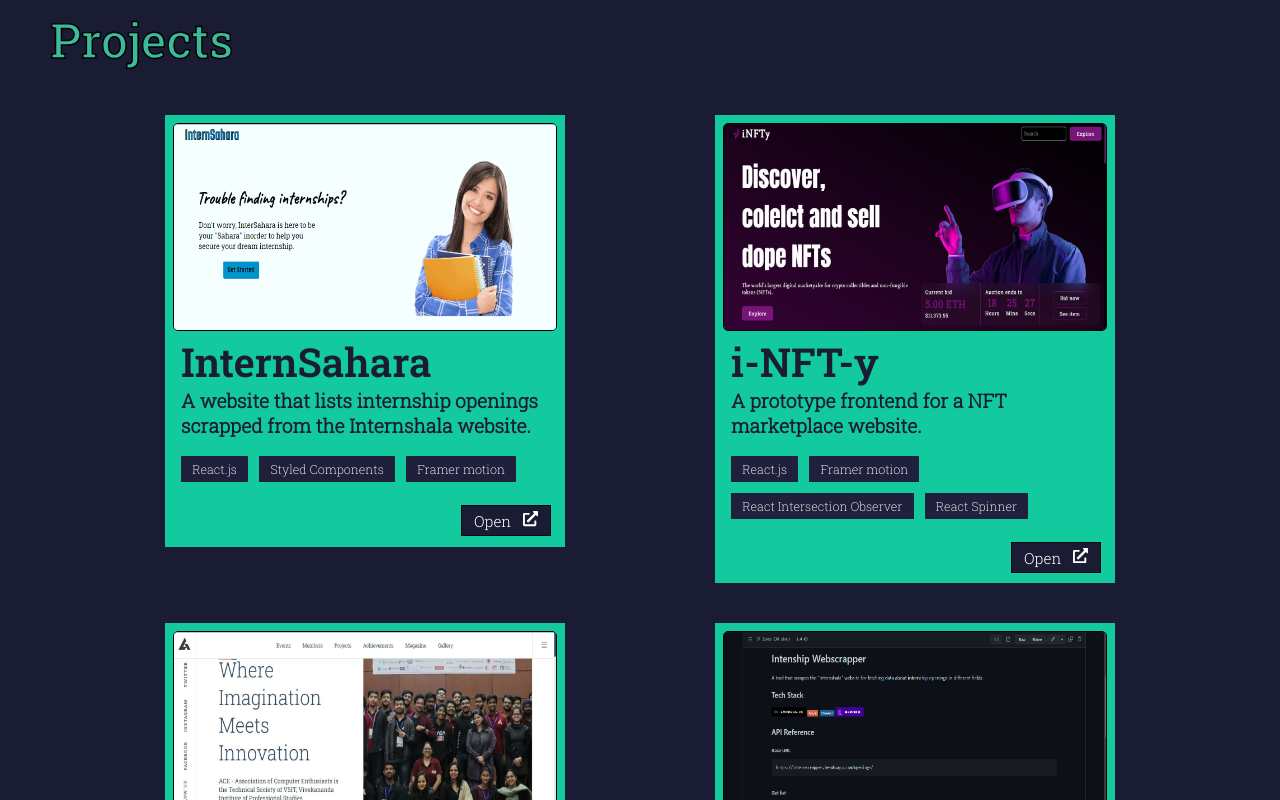
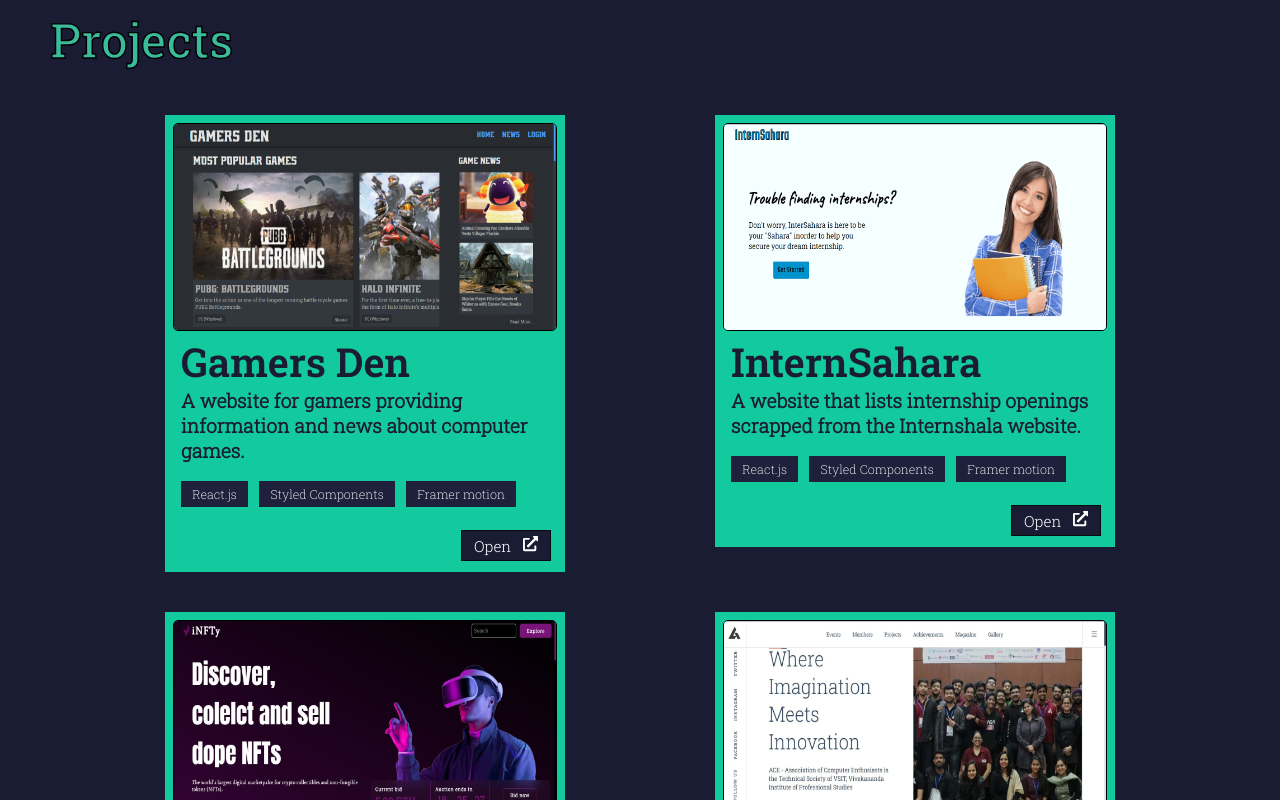
Before and after one commit to Yash-RajSingh/Portfolio, a React (Create React App) app: page / in a window 1280 px wide. Shown: the part 1980-2780 px from the top of the page. Built offline with nearby package versions, Linux system fonts and the light colour scheme.

Commit message:
Content Updates

```diff
--- a/src/components/header/header.js
+++ b/src/components/header/header.js
@@ -14,25 +14,11 @@
 const Header = () => {
     let history = useHistory()
     const [IsOpen, SetIsOpen] = useState(false)
-    const [Color, SetColor] = useState('#4FD1C5')
-    function toggler() {
-        SetIsOpen(IsOpen => !IsOpen)
-    }
-    function toggleColor() {
-        if (Color === '#4FD1C5') {
-            SetColor((Color) => {
-                Color = '#1a1c34'
-                return Color
-            })
-        }
-        else {
-            SetColor(Color => Color = '#4FD1C5')
-        }
-    }
+    const [Color, SetColor] = useState(true)
     return (
         <>
             <div className='icon'>
-                <Hamburger color={Color} size={30} onToggle={() => { toggler(); toggleColor() }} />
+                <Hamburger color={Color ? "#4FD1C5" : "#1a1c34"} size={30} onToggle={() => { SetIsOpen(!IsOpen); SetColor(!Color) }} />
             </div>
             <div className={'headerWrapper ' + (IsOpen ? 'open' : 'close')}>
                 <div className="header">
--- a/src/data/projects.json
+++ b/src/data/projects.json
@@ -1,4 +1,15 @@
 [
+    {
+        "name": "Gamers Den",
+        "about": "A website for gamers providing information and news about computer games.",
+        "tech": [
+            "React.js",
+            "Styled Components",
+            "Framer motion"
+        ],
+        "image": "./images/Projects/gamersDen.png",
+        "url": "https://gamers-den.netlify.app/"
+    },
     {
         "name": "InternSahara",
         "about": "A website that lists internship openings scrapped from the Internshala website.",
```
Also changed, not shown: public/images/Projects/gamersDen.png (added), 1 other file (tests, documents, lock files or other folders).
